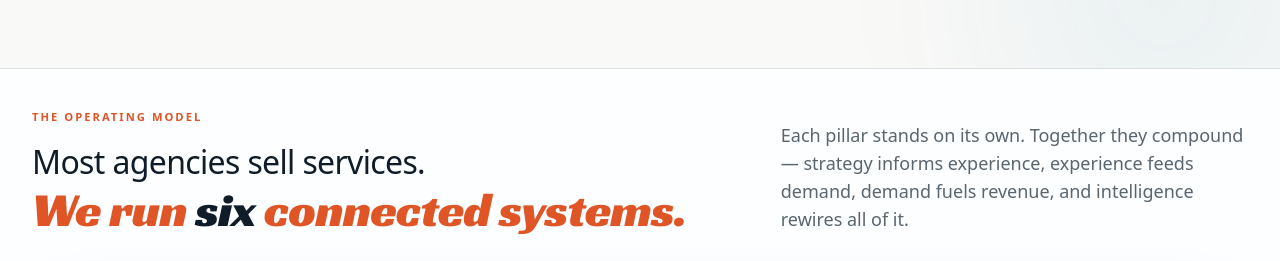
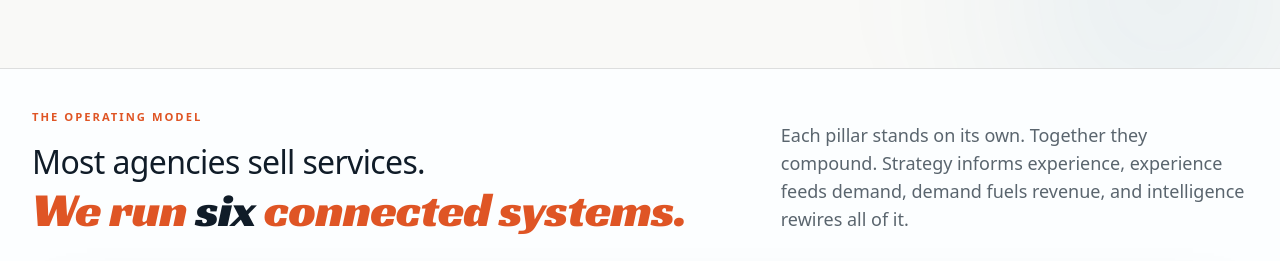
Before and after one commit to MarkiversMedia/markiverse-website, a Next.js app: page / in a window 1280 px wide. Shown: the part 1680-1941 px from the top of the page. Built offline with nearby package versions, Linux system fonts and the light colour scheme; a web font is replaced by a local one.

Commit message:
Pillars intro: drop em dash, split into two sentences
Co-Authored-By: Claude Fable 5 <noreply@anthropic.com>

```diff
--- a/src/components/pillars-section.tsx
+++ b/src/components/pillars-section.tsx
@@ -133,13 +133,13 @@ export function PillarsSection() {
               </span>
             </h2>
             <p className="mt-5 max-w-2xl text-lg text-muted-foreground lg:hidden">
-              Each pillar stands on its own. Together they compound — strategy
+              Each pillar stands on its own. Together they compound. Strategy
               informs experience, experience feeds demand, demand fuels
               revenue, and intelligence rewires all of it.
             </p>
           </div>
           <p className="hidden max-w-xl text-lg text-muted-foreground lg:block lg:pb-1">
-            Each pillar stands on its own. Together they compound — strategy
+            Each pillar stands on its own. Together they compound. Strategy
             informs experience, experience feeds demand, demand fuels revenue,
             and intelligence rewires all of it.
           </p>
```
